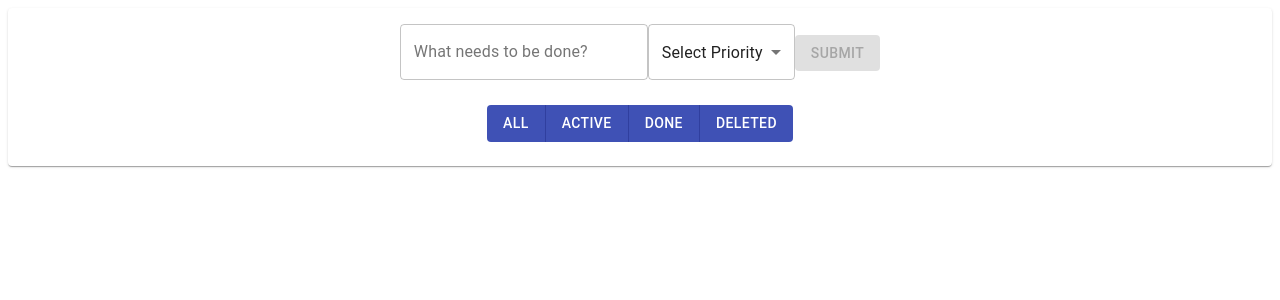
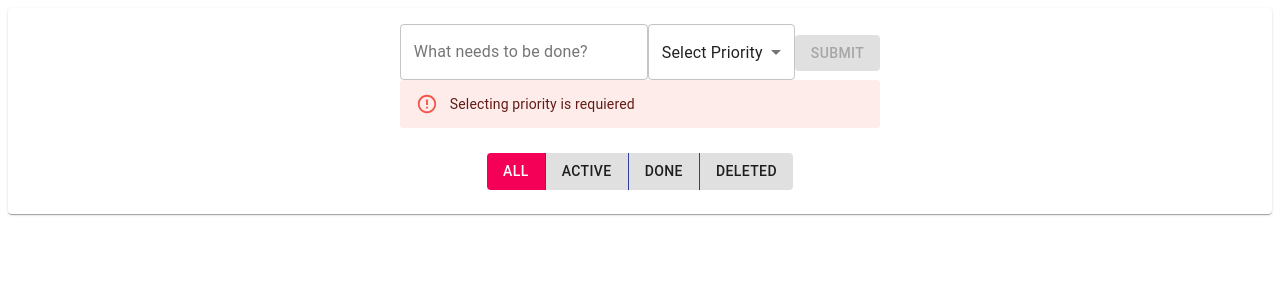
Before and after one commit to AnikaGasparyan/todo-app, a React (Create React App) app in the folder todo-app/: page / in a window 1280 px wide. Shown: the top 300 px of the page. Built offline with nearby package versions, Linux system fonts and the light colour scheme.

Commit message:
added  filters active state

```diff
--- a/todo-app/src/Filters.js
+++ b/todo-app/src/Filters.js
@@ -1,18 +1,18 @@
 import React from 'react';
 import './TaskContainer.css'
-import { Button, ButtonGroup } from '@material-ui/core';
+import { ButtonGroup, Button } from '@material-ui/core';
 
-export const Filters = ({ task, onFilter }) => {
+export const Filters = ({ onFilter, currentFilter }) => {
   return (
     <div className='container'>
       <ButtonGroup variant="contained"
         color="primary" aria-label="contained primary button group"
         disableElevation
         className="btn-group">
-        <Button className={"filter-"} onClick={() => onFilter('All')}>All</Button>
-        <Button onClick={() => onFilter('Active')}>Active</Button>
-        <Button onClick={() => onFilter('Done')}>Done</Button>
-        <Button onClick={() => onFilter('Deleted')}>Deleted</Button>
+        <Button onClick={() => onFilter('All')}  color={currentFilter === 'All' ? 'secondary': 'primary '}>All</Button>
+        <Button onClick={() => onFilter('Active')} color={currentFilter === 'Active' ? 'secondary': 'primary '}>Active</Button>
+        <Button onClick={() => onFilter('Done')} color={currentFilter === 'Done' ? 'secondary': 'primary '}>Done </Button>
+        <Button onClick={() => onFilter('Deleted')} color={currentFilter === 'Deleted' ? 'secondary': 'primary '}>Deleted </Button>
       </ButtonGroup>
     </div>
   )
--- a/todo-app/src/Task.css
+++ b/todo-app/src/Task.css
@@ -21,3 +21,6 @@
 .isActive-false {
     text-decoration: line-through;
 }
+.disabled {
+    pointer-events: none;
+}
--- a/todo-app/src/Task.js
+++ b/todo-app/src/Task.js
@@ -9,15 +9,15 @@ import DeleteIcon from '@material-ui/icons/Delete';
 import Checkbox from '@material-ui/core/Checkbox';
 
 
-export const Task = ({ task, onDone, onDelete }) => {
+export const Task = ({ task, onDone, onDelete, currentFilter }) => {
   let check = () => {
     let taskId = task.id;
     onDone(taskId)
   }
   return (
-    <div className='list'>
+    <div className={`list ${currentFilter==='Deleted'? 'disabled' : ''}`}>
       <ListItem key={task.id}
-        className={'priority-' + task.priority}
+        className={`priority-${task.priority}`}
         dense disabled={task.isDeleted}
         onClick ={()=> {check()}}
          >
--- a/todo-app/src/TaskAddForm.js
+++ b/todo-app/src/TaskAddForm.js
@@ -36,7 +36,7 @@ export class TaskAddForm extends React.Component {
     handleSubmit(e) {
         e.preventDefault();
         if(this.state.task.priority === ''){
-        return(<Alert severity="error">This is an error alert — check it out!</Alert>)
+             return
         }
         this.setState({
             task: {
@@ -62,6 +62,7 @@ export class TaskAddForm extends React.Component {
     }
 
     render() {
+        const errorMsg = <Alert severity="error">Selecting priority is requiered</Alert>;
         return (
             <div className='container'>
                 <form onSubmit={(e) => this.handleSumbit(e)}>
@@ -92,6 +93,9 @@ export class TaskAddForm extends React.Component {
                     >
                         SUBMIT
                 </Button>
+                <div>
+                   { this.state.task.priority===''? errorMsg : '' }
+                </div>
                 </form>
             </div>
         )
--- a/todo-app/src/TaskContainer.css
+++ b/todo-app/src/TaskContainer.css
@@ -7,6 +7,3 @@
     display: block;
     margin-top: 25px;
 }
-.filter-true {
-    background-color: red;
-}
--- a/todo-app/src/TaskContainer.js
+++ b/todo-app/src/TaskContainer.js
@@ -9,7 +9,7 @@ export class TaskContainer extends React.Component {
         super(props)
         this.state = {
             tasks: JSON.parse(localStorage.getItem('tasks')) || [],
-            filter: 'All'
+            activeFilter: 'All'
         }
         this.handleSubmit = this.handleSubmit.bind(this);
         this.onDone = this.onDone.bind(this);
@@ -45,7 +45,6 @@ export class TaskContainer extends React.Component {
 
     }
     onDelete = (taskId) => {
-
         this.setState({
             tasks: this.state.tasks.map(task => {
                 if (task.id === taskId) {
@@ -62,15 +61,19 @@ export class TaskContainer extends React.Component {
                 localStorage.setItem('tasks',JSON.stringify(tasks));
             })
     }
-    handleFilter = (filter) => {
+    handleFilter = (activeFilter) => {
         this.setState({
-            filter: filter
-        })
+            activeFilter: activeFilter
+        }, ()=>{
+            console.log(this.state.activeFilter)
+        }
+        )
     }
     getFilteredTasks = () => {
-        const { filter, tasks } = this.state;
+        const { activeFilter, tasks } = this.state;
 
-        switch (filter) {
+
+        switch (activeFilter) {
             case 'Active':
                 return tasks.filter((task) => task.isActive && !task.isDeleted);
 
@@ -90,12 +93,13 @@ export class TaskContainer extends React.Component {
 
     render() {
         const tasks = this.getFilteredTasks();
+
         return (
             <Card>
                 <CardContent>
                     <TaskAddForm handleSubmit={this.handleSubmit} />
-                    {tasks.map((task) => <Task task={task} key={task.id} onDone={this.onDone} onDelete={this.onDelete} />)}
-                    <Filters task={this.state.tasks.task} onFilter={this.handleFilter} />
+                    {tasks.map((task) => <Task task={task} key={task.id} onDone={this.onDone} onDelete={this.onDelete} currentFilter = {this.state.activeFilter} />)}
+                    <Filters currentFilter = {this.state.activeFilter} onFilter={this.handleFilter} />
                 </CardContent>
             </Card>
         )
```
